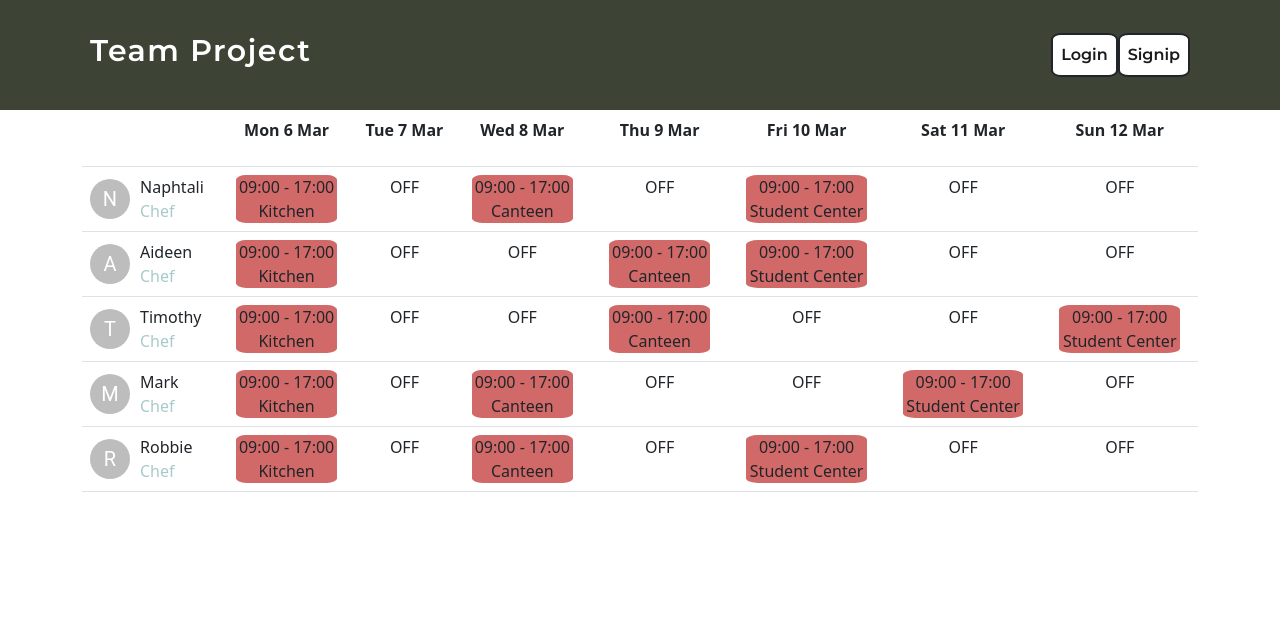
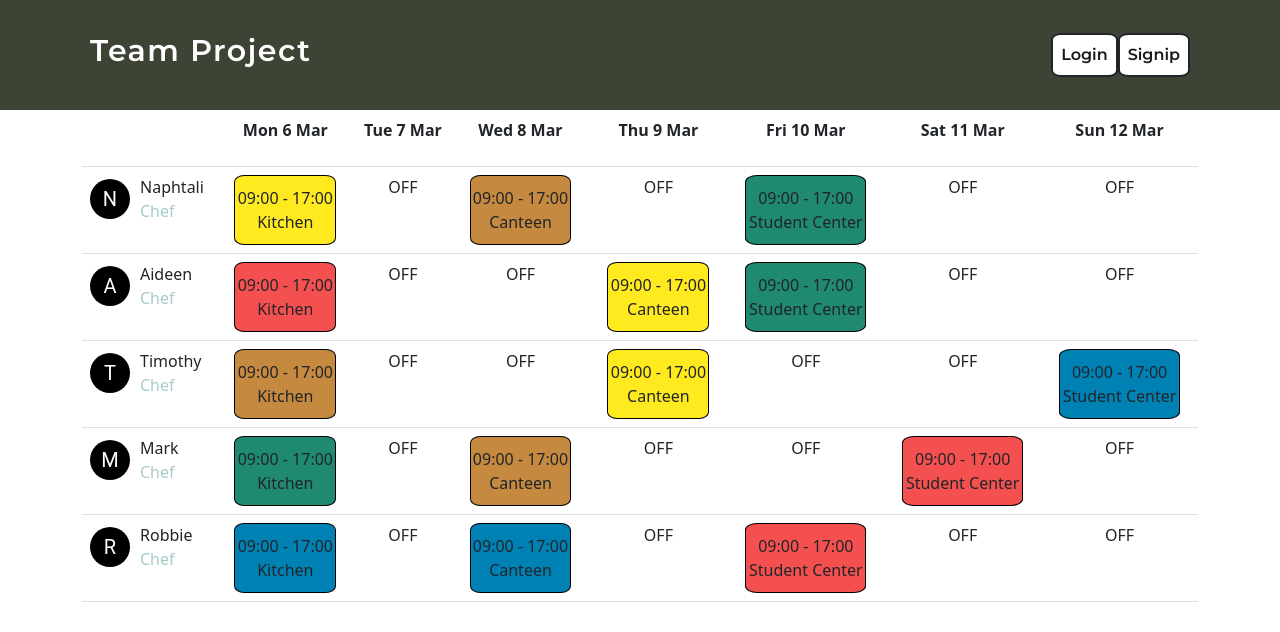
Before and after one commit to NaphtaliO/ShiftWizard, a React (Create React App) app in the folder frontend/: page / in a window 1280 px wide. Shown: the top 632 px of the page. Built offline with nearby package versions, Linux system fonts and the light colour scheme.

Commit message:
Updated Roster UI

```diff
--- a/frontend/package.json
+++ b/frontend/package.json
@@ -6,13 +6,16 @@
     "@emotion/react": "^11.10.5",
     "@emotion/styled": "^11.10.5",
     "@fontsource/roboto": "^4.5.8",
+    "@mui/icons-material": "^5.11.0",
     "@mui/material": "^5.11.6",
     "@mui/styled-engine-sc": "^5.11.0",
+    "@mui/x-date-pickers": "^5.0.15",
     "@reduxjs/toolkit": "^1.9.1",
     "@testing-library/jest-dom": "^5.16.5",
     "@testing-library/react": "^13.4.0",
     "@testing-library/user-event": "^13.5.0",
     "bootstrap": "^5.2.3",
+    "moment": "^2.29.4",
     "react": "^18.2.0",
     "react-dom": "^18.2.0",
     "react-redux": "^8.0.5",
--- a/frontend/src/App.js
+++ b/frontend/src/App.js
@@ -1,6 +1,6 @@
 import './App.css';
 import { BrowserRouter, Routes, Route, Navigate } from 'react-router-dom';
-import { useSelector } from 'react-redux'
+//import { useSelector } from 'react-redux'
 
 //pages and components
 import Navbar from './components/Navbar';
--- a/frontend/src/components/Navbar.js
+++ b/frontend/src/components/Navbar.js
@@ -1,12 +1,15 @@
 import { useSelector } from "react-redux";
 import { Link } from "react-router-dom";
 import { useLogout } from "../hooks/useLogOut";
+// import { Box, AppBar, Button, IconButton, Typography, Toolbar} from "@mui/material";
+// import MenuIcon from '@mui/icons-material/Menu';
 
 const Navbar = () => {
     const user = useSelector((state) => state.user.value)
     const { logout } = useLogout();
 
-    return (
+    return (<>
+
         <nav className="navbar navbar-expand-lg ">
             <div className="container nav-container">
                 <Link to="/" className='navbar-brand'>
@@ -19,8 +22,8 @@ const Navbar = () => {
                     <ul className="navbar-nav justify-content-end ">
                         {user ?
                             <>
-                                <li className="nav-item" style={{marginRight: 20, alignSelf: 'center'}}>
-                                    <h3 style={{color: 'white'}}>{user.email}</h3>
+                                <li className="nav-item" style={{ marginRight: 20, alignSelf: 'center' }}>
+                                    <h3 style={{ color: 'white' }}>{user.email}</h3>
                                 </li>
                                 <li className="nav-item nav-button">
                                     <Link className='nav-link active link-text' onClick={logout}>Logout</Link>
@@ -39,6 +42,36 @@ const Navbar = () => {
                 </div>
             </div>
         </nav>
+        {/* <Box sx={{ flexGrow: 1 }}>
+            <AppBar position="static">
+                <Toolbar>
+                    <IconButton
+                        size="large"
+                        edge="start"
+                        color="inherit"
+                        aria-label="menu"
+                        sx={{ mr: 2 }}
+                    >
+                        <MenuIcon />
+                    </IconButton>
+                    <Typography variant="h6" component="div" sx={{ flexGrow: 1 }}>
+                        News
+                    </Typography>
+                    {user ?
+                        <>
+                            <Button color="inherit">{user.email}</Button>
+                        </>
+                        :
+                        <>
+                            <Button color="inherit">Login</Button>
+                            <Button color="inherit">Signup</Button>
+                        </>
+                    }
+                </Toolbar>
+            </AppBar>
+        </Box> */}
+
+    </>
     );
 }
 
--- /dev/null
+++ b/frontend/src/components/Shift.js
@@ -0,0 +1,112 @@
+import React, { useState } from "react";
+import { Box, Button, Modal, TextField } from "@mui/material";
+import { AdapterDayjs } from '@mui/x-date-pickers/AdapterDayjs';
+import { LocalizationProvider } from '@mui/x-date-pickers/LocalizationProvider';
+import { TimePicker } from '@mui/x-date-pickers/TimePicker';
+import DeleteIcon from '@mui/icons-material/Delete';
+import moment from 'moment';
+
+const pickRandomColor = () => {
+    let colors = ["#F55050", "#1F8A70", "#0081B4", "#FFEA20", "#C58940"];
+    let randomColor = colors[Math.floor(Math.random() * colors.length)];
+    return randomColor;
+};
+
+const style = {
+    position: 'absolute',
+    top: '50%',
+    left: '50%',
+    transform: 'translate(-50%, -50%)',
+    width: 400,
+    bgcolor: 'background.paper',
+    border: '2px solid #000',
+    boxShadow: 24,
+    pt: 2,
+    px: 4,
+    pb: 3,
+};
+
+const Shift = ({ shift, name }) => {
+    const [opacity, setOpacity] = useState(1);
+    const [color] = useState(pickRandomColor());
+    const [isModalOpen, setIsModalOpen] = useState(false);
+    const [startTime, setStartTime] = useState(moment(shift.startTime, "HH:mm"));
+    const [endTime, setEndTime] = useState(moment(shift.endTime, "HH:mm"));
+
+    const handleMouseEnter = () => {
+        setOpacity(0.6);
+    };
+
+    const handleMouseLeave = () => {
+        setOpacity(1);
+    };
+
+    const handleClick = () => {
+        setIsModalOpen(true)
+    };
+
+    const handleClose = () => {
+        setIsModalOpen(false)
+    }
+    return (
+        <>
+            <div className="shift-item">
+                <div
+                    className="shift"
+                    style={{ backgroundColor: color, opacity: opacity }}
+                    onClick={handleClick}
+                    onMouseEnter={handleMouseEnter}
+                    onMouseLeave={handleMouseLeave}>
+                    <p>
+                        {shift.startTime} - {shift.endTime}
+                    </p>
+                    <p>{shift.description !== "" ? shift.description : null}</p>
+                </div>
+            </div>
+            <Modal
+                open={isModalOpen}
+                onClose={handleClose}
+                aria-labelledby="parent-modal-title"
+                aria-describedby="parent-modal-description">
+                <Box sx={{ ...style, width: 400 }}>
+                    <h2 id="parent-modal-title">Edit {name}'s hours</h2>
+                    <p id="parent-modal-description">{shift.description}</p>
+                    <LocalizationProvider dateAdapter={AdapterDayjs}>
+                        <TimePicker
+                            label="Shift Start"
+                            value={startTime}
+                            onChange={(newValue) => {
+                                setStartTime(newValue);
+                            }}
+                            renderInput={(params) => <TextField {...params} />}
+                            minTime={moment().hours(8).minutes(59)}
+                        />
+                        <br />
+                        <br />
+                        <TimePicker
+                            label="Shift End"
+                            value={endTime}
+                            onChange={(newValue) => {
+                                setEndTime(newValue)
+                                //console.log(newValue.format('h:mmA'));
+                            }}
+                            renderInput={(params) => <TextField {...params} />}
+                            maxTime={moment().hours(18).minutes(0)}
+                            onError={(e)=>console.log(e)}
+
+                        />
+
+                        <div className="modal-buttons">
+                            <Button color="error" variant="contained" startIcon={<DeleteIcon />}>Delete Shift</Button>
+                            <Button variant="contained">Cancel</Button>
+                            <Button variant="contained">Save</Button>
+                        </div>
+
+                    </LocalizationProvider>
+                </Box>
+            </Modal>
+        </>
+    );
+};
+
+export default Shift;
--- a/frontend/src/components/Table.js
+++ b/frontend/src/components/Table.js
@@ -1,6 +1,7 @@
 import React from 'react';
 import '../styles/table.css'
 import { Avatar } from '@mui/material';
+import Shift from './Shift';
 
 let days = ["Sun", "Mon", "Tue", "Wed", "Thu", "Fri", "Sat"];
 
@@ -17,12 +18,6 @@ for (let i = 0; i < 7; i++) {
     dates.push(`${dayName} ${day} ${month}`);
     // console.log(`${dayName} ${day} ${month}`);
 }
-
-// const pickRandomColor = () => {
-//     let colors = [''];
-//     let randomColor = colors[Math.floor(Math.random() * colors.length)];
-//     return randomColor;
-// }
 
 const employees = [
     {
@@ -152,10 +147,13 @@ const employees = [
     },
 ]
 
+
+
 const Table = () => {
     return (
         <div className="container">
             <table className='table'>
+                {/* tale-dark is an option */}
                 <thead>
                     <tr>
                         <th scope='col'></th>
@@ -171,7 +169,8 @@ const Table = () => {
                         <tr key={i}>
                             <td>
                                 <div className='names' style={{ marginRight: 'auto' }}>
-                                    <Avatar>{employee.name.charAt(0).toUpperCase()}</Avatar>
+                                    <Avatar sx={{ bgcolor: "#000000" }}>
+                                        {employee.name.charAt(0).toUpperCase()}</Avatar>
                                     <div className="details">
                                         <p>{employee.name}</p>
                                         <p className='job'>{employee.job}</p>
@@ -186,12 +185,8 @@ const Table = () => {
                                 return (
                                     <td key={i}>
                                         {shift ?
-                                            <div className='shift-item'>
-                                                <div className="shift">
-                                                    <p>{shift.startTime} - {shift.endTime}</p>
-                                                    <p>{shift.description !== "" ? shift.description : null}</p>
-                                                </div>
-                                            </div> :
+                                            <Shift shift={shift} name={employee.name} />
+                                            :
                                             <div style={{ display: 'flex', alignItems: 'center', justifyContent: 'center' }}>
                                                 <p>OFF</p>
                                             </div>
--- a/frontend/src/pages/Home.js
+++ b/frontend/src/pages/Home.js
@@ -2,7 +2,9 @@ import React from 'react'
 import Table from '../components/Table';
 
 const Home = () => {
-    return (<Table />);
+    return (
+        <Table />
+    );
 }
 
 export default Home;
--- a/frontend/src/styles/table.css
+++ b/frontend/src/styles/table.css
@@ -32,6 +32,16 @@ div.names p {
     flex-direction: column;
     align-items: center;
     justify-content: center;
+    border: 1px solid black;
     border-radius: 10%;
-    background-color: rgb(210, 105, 105);
+    /* height: 80px; */
+    padding: 10px 0px;
+    cursor: pointer;
 }
+
+.modal-buttons{
+    margin-top: 20px;
+    display: flex;
+    flex-direction: row;
+    justify-content: space-between;
+}
```
Also changed, not shown: 1 other file (tests, documents, lock files or other folders).
